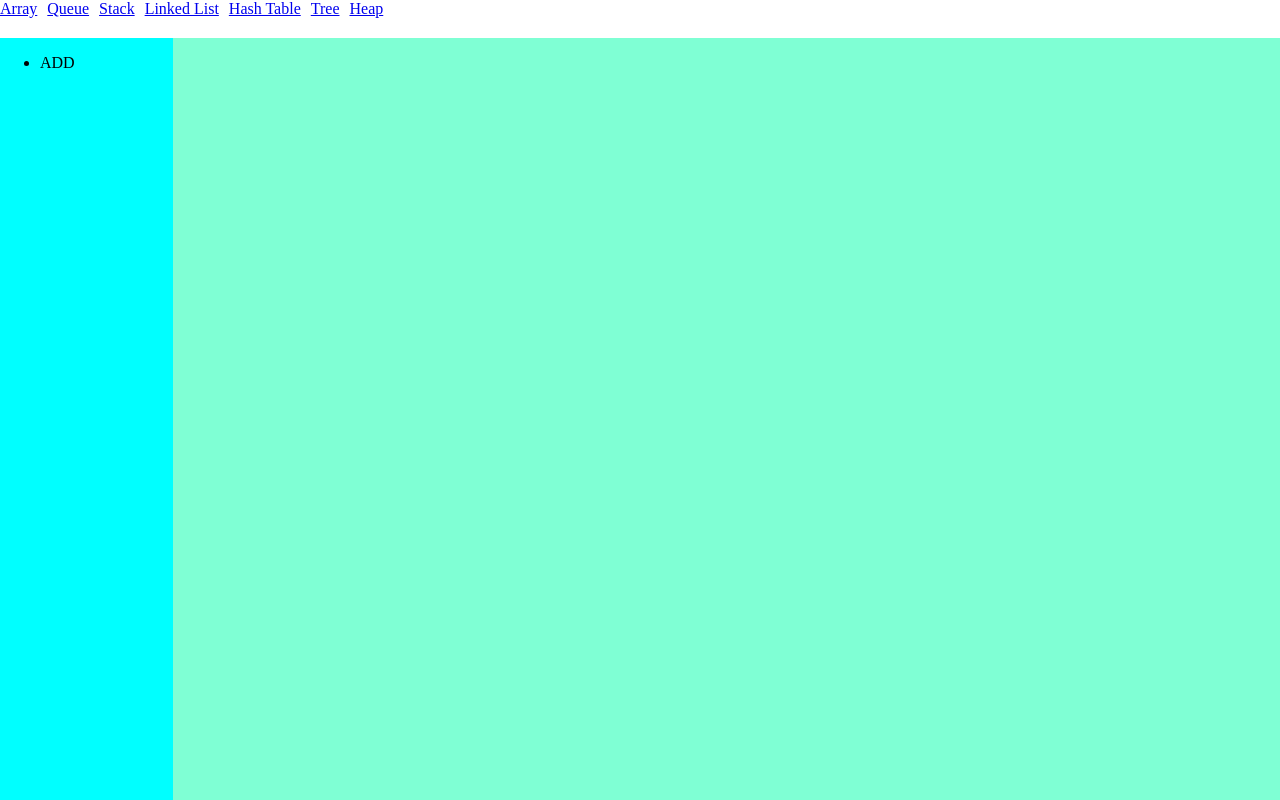
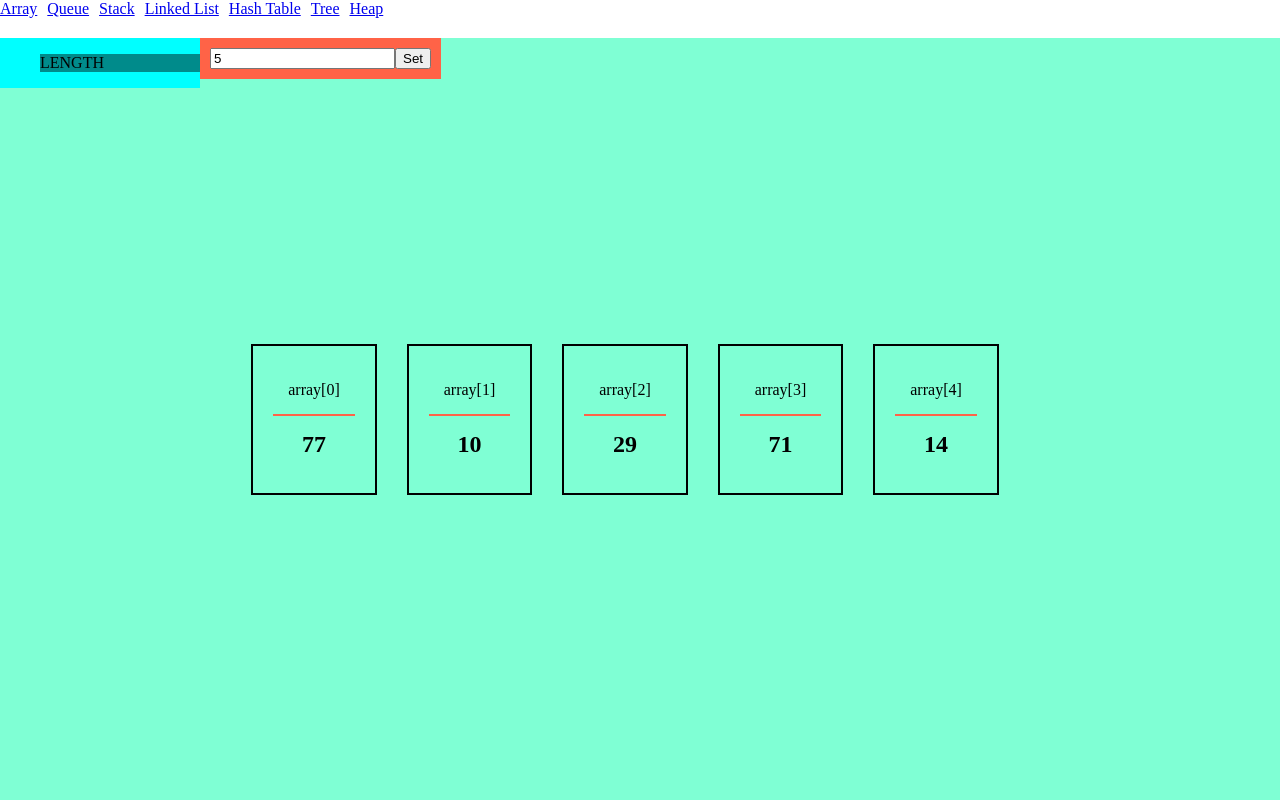
Before and after one commit to eagleduk/datastructure, a website: page index.html in a window 1280 px wide. Drawn offline with Linux system fonts and the light colour scheme.

Commit message:
개발 모듈 정의
개발 모듈 정의 & Array 기본 화면 및 로직 개발

```diff
--- /dev/null
+++ b/css/module/array.css
@@ -0,0 +1,43 @@
+.module-container div.module-container__control-array {
+  background-color: tomato;
+  position: absolute;
+  left: var(--controller-width);
+  padding: 10px;
+}
+
+.module-container div.module-container__content-array {
+  display: flex;
+  width: 100%;
+  height: 100%;
+  flex-direction: row;
+  align-items: center;
+  justify-content: center;
+  flex-flow: wrap;
+  padding: 20px;
+  box-sizing: border-box;
+}
+
+.module-container div.module-container__content-array div {
+  text-align: center;
+  margin-right: 30px;
+  padding: 20px;
+  border: 2px solid black;
+}
+
+.module-container div.module-container__content-array div:active {
+  border-color: yellow;
+}
+
+.module-container__content-array span {
+  display: block;
+  padding: 15px;
+}
+
+.module-container__content-array span:first-child {
+  border-bottom: 2px solid tomato;
+}
+
+.module-container__content-array span:last-child {
+  font-size: 24px;
+  font-weight: bold;
+}
--- a/css/style.css
+++ b/css/style.css
@@ -1,3 +1,8 @@
+@import url("/css/module/array.css");
+:root {
+  --controller-width: 200px;
+}
+
 html {
   padding: 0;
 }
@@ -13,6 +18,7 @@ body {
 header {
   height: 40px;
 }
+
 header ul {
   margin: 0;
   padding: 0;
@@ -32,12 +38,7 @@ main {
   height: 100%;
   display: flex;
   flex-direction: row;
-}
-
-article {
-  background-color: aqua;
-  height: 100%;
-  width: 200px;
+  position: relative;
 }
 
 section {
@@ -45,3 +46,36 @@ section {
   height: 100%;
   width: 100%;
 }
+
+/* controller */
+article {
+  background-color: aqua;
+  width: var(--controller-width);
+  position: absolute;
+  z-index: 9999;
+}
+
+article li {
+  list-style: none;
+}
+
+article li span {
+  display: block;
+  background-color: darkcyan;
+}
+
+article li span.abled-click {
+  cursor: pointer;
+}
+
+article li span.control-disabled {
+  opacity: 0.5;
+  cursor: text;
+}
+
+/* module */
+section div.module-container {
+  width: 100%;
+  height: 100%;
+  position: relative;
+}
--- a/index.html
+++ b/index.html
@@ -41,11 +41,11 @@
     <main>
         <article>
             <div></div>
-
         </article>
 
         <section>
-
+            <div class="module-container">
+            </div>
         </section>
 
     </main>
--- a/js/index.js
+++ b/js/index.js
@@ -1,15 +1,58 @@
-const test = () => {
-  console.log("ERERE");
-};
+function createElement(tagName) {
+  return document.createElement(tagName);
+}
+
+function createSpanElement() {
+  return createElement("span");
+}
+
+function createDivElement() {
+  return createElement("div");
+}
+
+function replaceModule(module, targetTag) {
+  const targetNode = document.querySelector(targetTag);
+  targetNode.replaceChild(module, targetNode.children[0]);
+}
+
+function renderController(CONTROLMENU) {
+  const ul = document.createElement("ul");
+
+  for (let { display, css, event } of CONTROLMENU) {
+    let span = document.createElement("span");
+    span.innerText = display;
+    span.className = css;
+    span.addEventListener("click", event);
+
+    let li = document.createElement("li");
+    li.appendChild(span);
+
+    ul.appendChild(li);
+  }
+
+  const div = document.createElement("div");
+  div.appendChild(ul);
+  div.classList.add("array-controller");
+
+  replaceModule(div, "article");
+}
+
+function renderModuleContent(moduleNode) {
+  replaceModule(moduleNode, "section");
+}
+
+async function moduleLoader(module) {
+  const importModule = await import(`./module/${module}.js`);
+  renderController(importModule.CONTROLMENU);
+  importModule.renderModule();
+}
 
 window.addEventListener("DOMContentLoaded", async (e) => {
   const module = "array";
-  const importModule = await import(`./module/${module}.js`);
-  importModule.default();
+  moduleLoader(module);
 });
 
 window.addEventListener("hashchange", async (e) => {
   const module = globalThis.location.hash.slice(1);
-  const importModule = await import(`./module/${module}.js`);
-  importModule.default();
+  moduleLoader(module);
 });
--- a/js/module/array.js
+++ b/js/module/array.js
@@ -1,20 +1,81 @@
-const renderController = () => {
-  const article = document.querySelector("article");
+const MODULECONTENTCLASS = "module-container__content-array";
+const DEFAULTLENGTH = 5;
 
-  const addLi = document.createElement("li");
-  addLi.innerText = "ADD";
+function renderButtonEvent(e) {
+  const number = document.querySelector(
+    ".module-container__control-array input[type=number]"
+  ).value;
+  renderContent(number);
+}
 
-  const ul = document.createElement("ul");
-  ul.appendChild(addLi);
+function getRandomValue() {
+  return parseInt(Math.random() * 100);
+}
 
-  const div = document.createElement("div");
-  div.appendChild(ul);
+export const CONTROLMENU = [
+  {
+    display: "LENGTH",
+  },
+];
 
-  article.replaceChild(div, article.children[0]);
+/* 배열 사이즈 설정 창 */
+function renderControlArray() {
+  const lengthValue = document.createElement("input");
+  lengthValue.type = "number";
+  lengthValue.value = DEFAULTLENGTH;
+
+  const renderButton = document.createElement("input");
+  renderButton.type = "button";
+  renderButton.value = "Set";
+  renderButton.addEventListener("click", renderButtonEvent);
+
+  const subController = createDivElement();
+  subController.className = "module-container__control-array";
+  subController.appendChild(lengthValue);
+  subController.appendChild(renderButton);
+
+  return subController;
+}
+
+/* 배열 본문 창 */
+function renderContentArray() {
+  const moduleContent = createDivElement();
+  moduleContent.className = MODULECONTENTCLASS;
+  return moduleContent;
+}
+
+function renderContent(number = DEFAULTLENGTH) {
+  const moduleContent = document.querySelector(`div.${MODULECONTENTCLASS}`);
+
+  while (moduleContent.hasChildNodes()) {
+    moduleContent.removeChild(moduleContent.firstChild);
+  }
+
+  for (let index = 0; index < number; index++) {
+    const container = createDivElement();
+    let indexContainer = createSpanElement();
+    indexContainer.innerText = `array[${index}]`;
+
+    let valueContainer = createSpanElement();
+    valueContainer.innerText = getRandomValue();
+
+    container.appendChild(indexContainer);
+    container.appendChild(valueContainer);
+
+    moduleContent.appendChild(container);
+  }
+}
+
+export const renderModule = () => {
+  const nodeModule = createDivElement();
+  nodeModule.className = "module-container";
+  nodeModule.appendChild(renderControlArray());
+  nodeModule.appendChild(renderContentArray());
+
+  renderModuleContent(nodeModule);
+
+  renderContent();
 };
-
-const render = () => {
-  renderController();
-};
+const render = () => {};
 
 export default render;
```
Also changed, not shown: js/module/hashtable.js (+5 -4 lines), js/module/heap.js (+5 -4 lines), js/module/linkedlist.js (+5 -4 lines), js/module/queue.js (+20 -3 lines), js/module/stack.js (+5 -4 lines), js/module/tree.js (+5 -4 lines), README.md (added).
